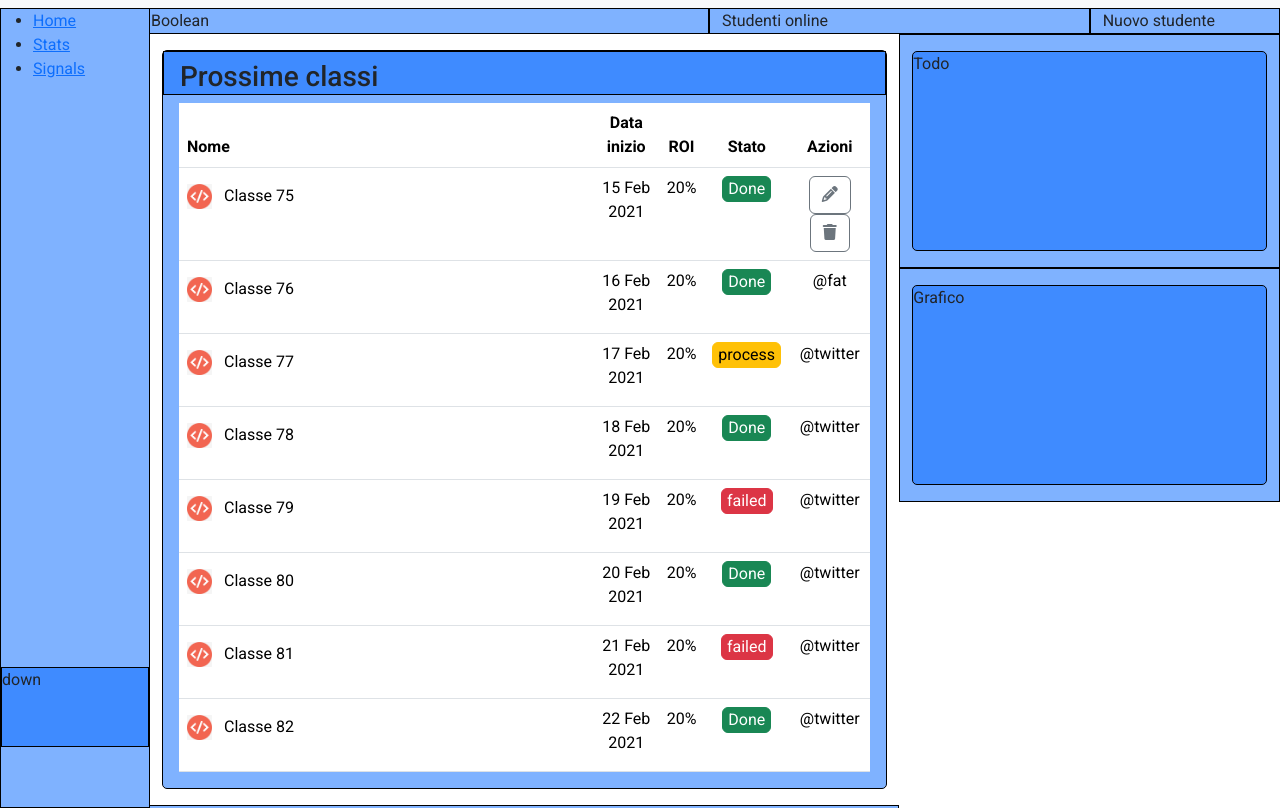
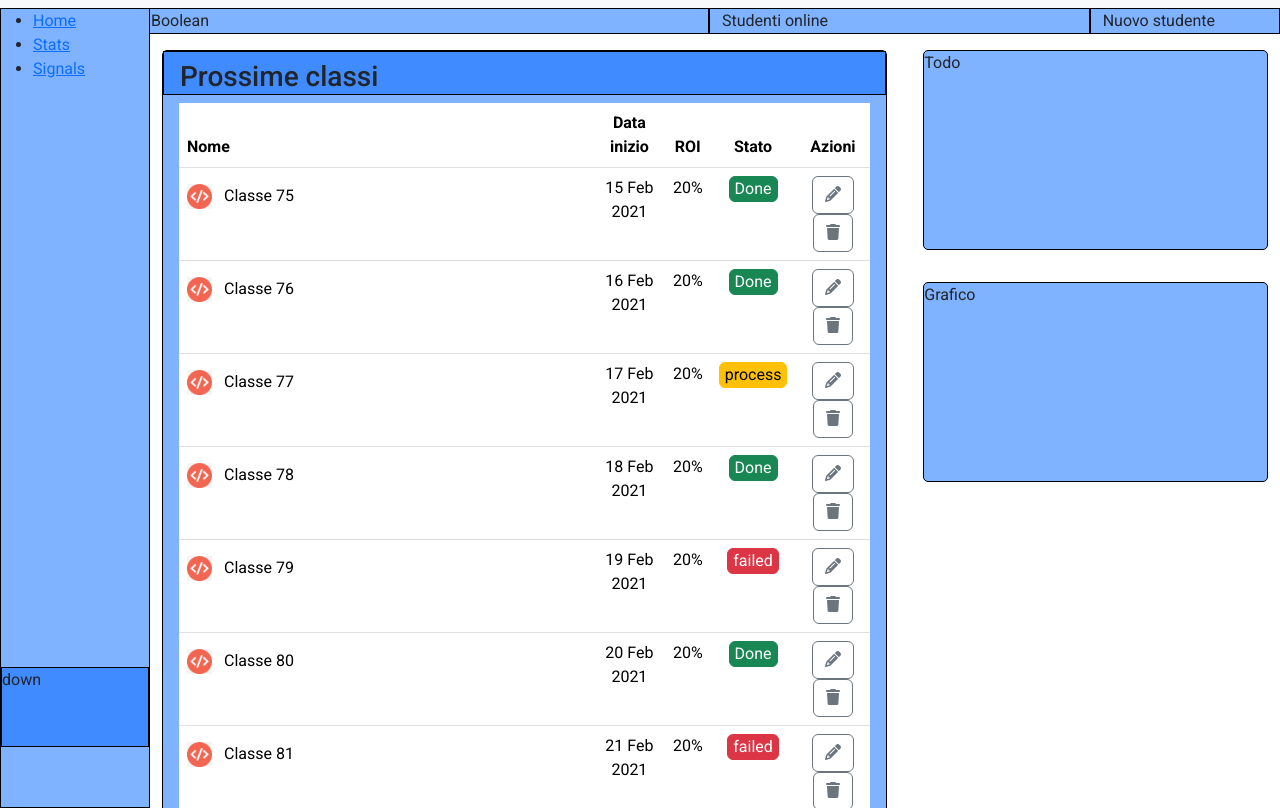
Before and after one commit to AnotherDebug/html-css-bootstrap-dashboard, a plain HTML site: page index.html in a window 1280 px wide. Shown: the part 52-860 px from the top of the page. Drawn offline with nearby package versions, Linux system fonts and the light colour scheme.

Commit message:
[UPDATE]: layout index

```diff
--- a/index.html
+++ b/index.html
@@ -131,7 +131,7 @@
                         <!-- row bottom content -->
                         <div class="row">
 
-                            <div class="col-12 col-md-8">
+                            <div class="col-12 col-lg-8">
                                 <div class="row flex-column ">
                                     <div class="col py-3 ps-4">
 
@@ -180,7 +180,10 @@
                                                                 <button type="button"
                                                                     class="btn btn-success button-ad">Done</button>
                                                             </td>
-                                                            <td class="text-center">@fat</td>
+                                                            <td class="text-center">
+                                                                <button type="button" class="btn btn-outline-secondary"><i class="fa-solid fa-pencil"></i></button>
+                                                                <button type="button" class="btn btn-outline-secondary"><i class="fa-solid fa-trash"></i></button>
+                                                            </td>
                                                         </tr>
                                                         <tr>
                                                             <td class="py-3">
@@ -195,7 +198,10 @@
                                                                 <button type="button"
                                                                     class="btn btn-warning button-ad">process</button>
                                                             </td>
-                                                            <td class="text-center">@twitter</td>
+                                                            <td class="text-center">
+                                                                <button type="button" class="btn btn-outline-secondary"><i class="fa-solid fa-pencil"></i></button>
+                                                                <button type="button" class="btn btn-outline-secondary"><i class="fa-solid fa-trash"></i></button>
+                                                            </td>
                                                         </tr>
                                                         <tr>
                                                             <td class="py-3">
@@ -210,7 +216,10 @@
                                                                 <button type="button"
                                                                     class="btn btn-success button-ad">Done</button>
                                                             </td>
-                                                            <td class="text-center">@twitter</td>
+                                                            <td class="text-center">
+                                                                <button type="button" class="btn btn-outline-secondary"><i class="fa-solid fa-pencil"></i></button>
+                                                                <button type="button" class="btn btn-outline-secondary"><i class="fa-solid fa-trash"></i></button>
+                                                            </td>
                                                         </tr>
                                                         <tr>
                                                             <td class="py-3">
@@ -225,7 +234,10 @@
                                                                 <button type="button"
                                                                     class="btn btn-danger button-ad">failed</button>
                                                             </td>
-                                                            <td class="text-center">@twitter</td>
+                                                            <td class="text-center">
+                                                                <button type="button" class="btn btn-outline-secondary"><i class="fa-solid fa-pencil"></i></button>
+                                                                <button type="button" class="btn btn-outline-secondary"><i class="fa-solid fa-trash"></i></button>
+                                                            </td>
                                                         </tr>
                                                         <tr>
                                                             <td class="py-3">
@@ -240,7 +252,10 @@
                                                                 <button type="button"
                                                                     class="btn btn-success button-ad">Done</button>
                                                             </td>
-                                                            <td class="text-center">@twitter</td>
+                                                            <td class="text-center">
+                                                                <button type="button" class="btn btn-outline-secondary"><i class="fa-solid fa-pencil"></i></button>
+                                                                <button type="button" class="btn btn-outline-secondary"><i class="fa-solid fa-trash"></i></button>
+                                                            </td>
                                                         </tr>
                                                         <tr>
                                                             <td class="py-3">
@@ -255,7 +270,10 @@
                                                                 <button type="button"
                                                                     class="btn btn-danger button-ad">failed</button>
                                                             </td>
-                                                            <td class="text-center">@twitter</td>
+                                                            <td class="text-center">
+                                                                <button type="button" class="btn btn-outline-secondary"><i class="fa-solid fa-pencil"></i></button>
+                                                                <button type="button" class="btn btn-outline-secondary"><i class="fa-solid fa-trash"></i></button>
+                                                            </td>
                                                         </tr>
                                                         <tr>
                                                             <td class="py-3">
@@ -270,7 +288,10 @@
                                                                 <button type="button"
                                                                     class="btn btn-success button-ad">Done</button>
                                                             </td>
-                                                            <td class="text-center">@twitter</td>
+                                                            <td class="text-center">
+                                                                <button type="button" class="btn btn-outline-secondary"><i class="fa-solid fa-pencil"></i></button>
+                                                                <button type="button" class="btn btn-outline-secondary"><i class="fa-solid fa-trash"></i></button>
+                                                            </td>
                                                         </tr>
                                                     </tbody>
                                                 </table>
@@ -278,18 +299,18 @@
 
                                         </div>
                                     </div>
-                                    <div class="col py-3 ps-4 debug">
+                                    <div class="col py-3 ps-4">
                                         <div class="faq debug">F.A.Q.</div>
                                     </div>
                                 </div>
                             </div>
 
-                            <div class="col-12 col-md-4">
+                            <div class="col-12 col-lg-4">
                                 <div class="row flex-column ">
-                                    <div class="col py-3 ps- debug">
+                                    <div class="col py-3 ps-4">
                                         <div class="todo debug">Todo</div>
                                     </div>
-                                    <div class="col py-3 ps- debug">
+                                    <div class="col py-3 ps-4">
                                         <div class="graphic debug">Grafico</div>
                                     </div>
                                 </div>
```
